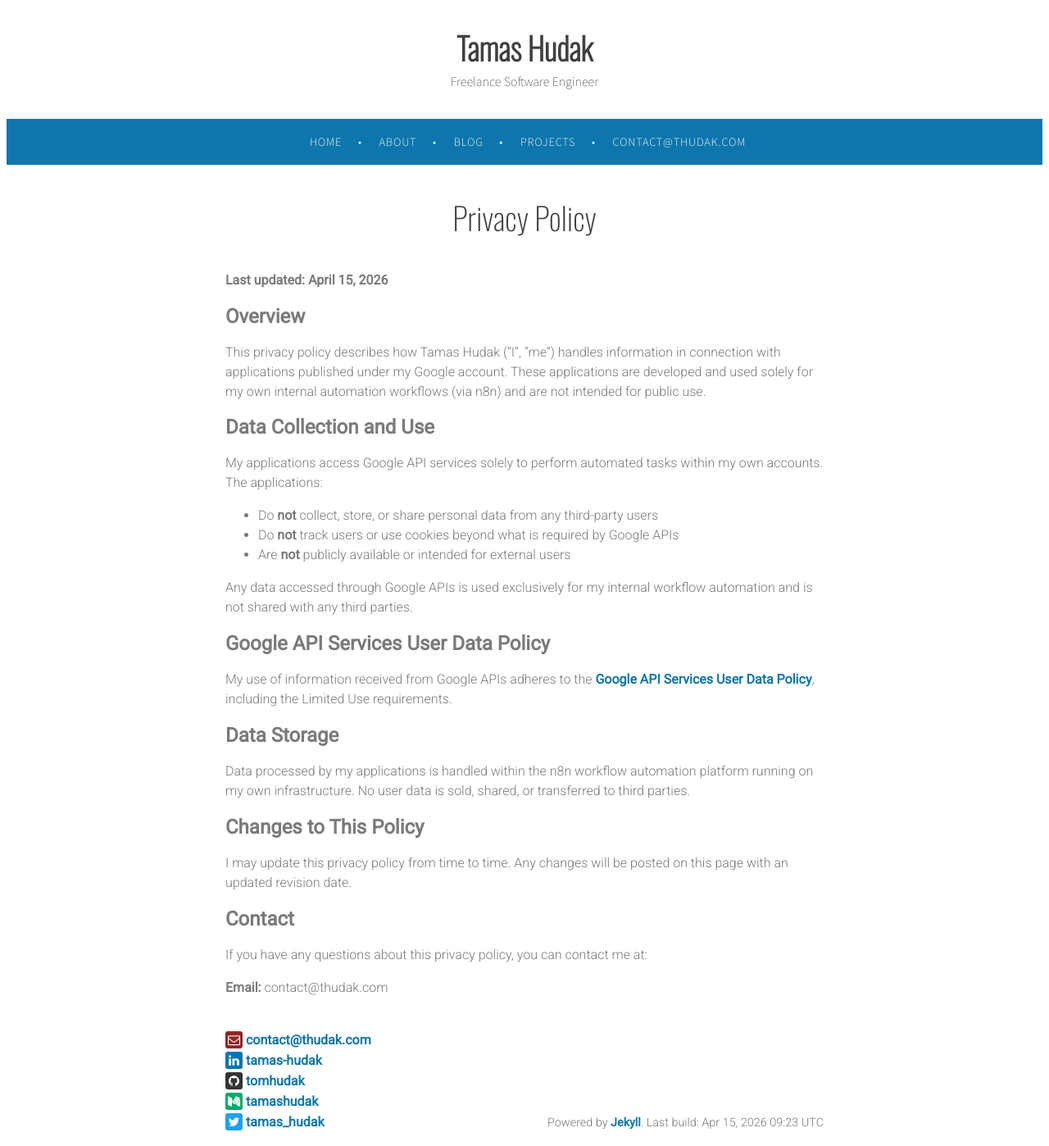
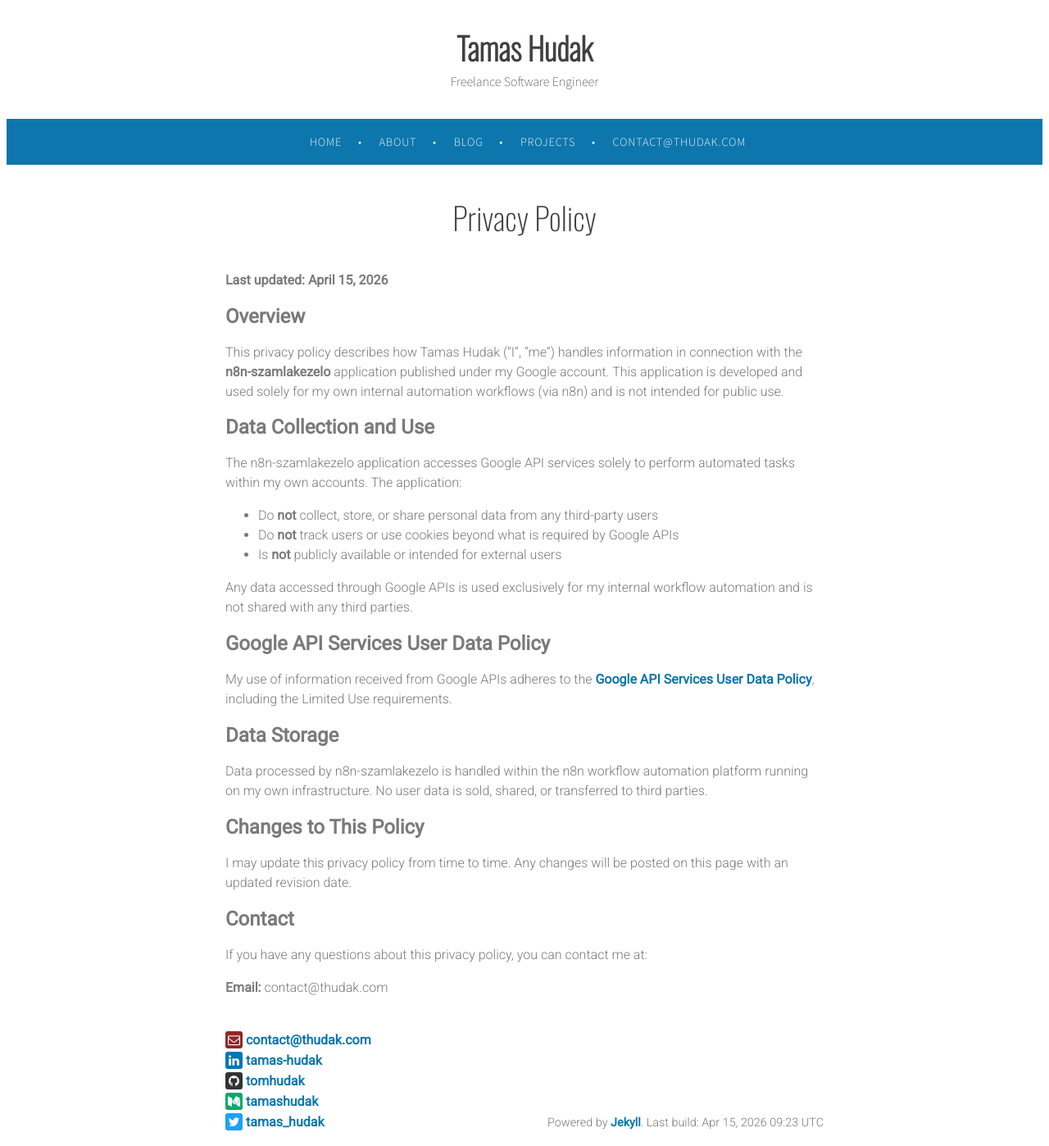
Before and after one commit to tomhudak/thudak.com, a Jekyll site: the page built from privacy-policy.md, in a window 1280 px wide. Shown: the whole page at 82% size. Built offline with Jekyll 4.4.1, drawn with Linux system fonts in a browser that asks for light colours.

Commit message:
Add unlisted google-apps page and mention n8n-szamlakezelo in privacy policy

```diff
--- a/privacy-policy.md
+++ b/privacy-policy.md
@@ -12,15 +12,15 @@ include: false
 
 ## Overview
 
-This privacy policy describes how Tamas Hudak ("I", "me") handles information in connection with applications published under my Google account. These applications are developed and used solely for my own internal automation workflows (via n8n) and are not intended for public use.
+This privacy policy describes how Tamas Hudak ("I", "me") handles information in connection with the **n8n-szamlakezelo** application published under my Google account. This application is developed and used solely for my own internal automation workflows (via n8n) and is not intended for public use.
 
 ## Data Collection and Use
 
-My applications access Google API services solely to perform automated tasks within my own accounts. The applications:
+The n8n-szamlakezelo application accesses Google API services solely to perform automated tasks within my own accounts. The application:
 
 - Do **not** collect, store, or share personal data from any third-party users
 - Do **not** track users or use cookies beyond what is required by Google APIs
-- Are **not** publicly available or intended for external users
+- Is **not** publicly available or intended for external users
 
 Any data accessed through Google APIs is used exclusively for my internal workflow automation and is not shared with any third parties.
 
@@ -30,7 +30,7 @@ My use of information received from Google APIs adheres to the [Google API Servi
 
 ## Data Storage
 
-Data processed by my applications is handled within the n8n workflow automation platform running on my own infrastructure. No user data is sold, shared, or transferred to third parties.
+Data processed by n8n-szamlakezelo is handled within the n8n workflow automation platform running on my own infrastructure. No user data is sold, shared, or transferred to third parties.
 
 ## Changes to This Policy
 
```
Also changed, not shown: google-apps.md (added, +11 -0 lines).
